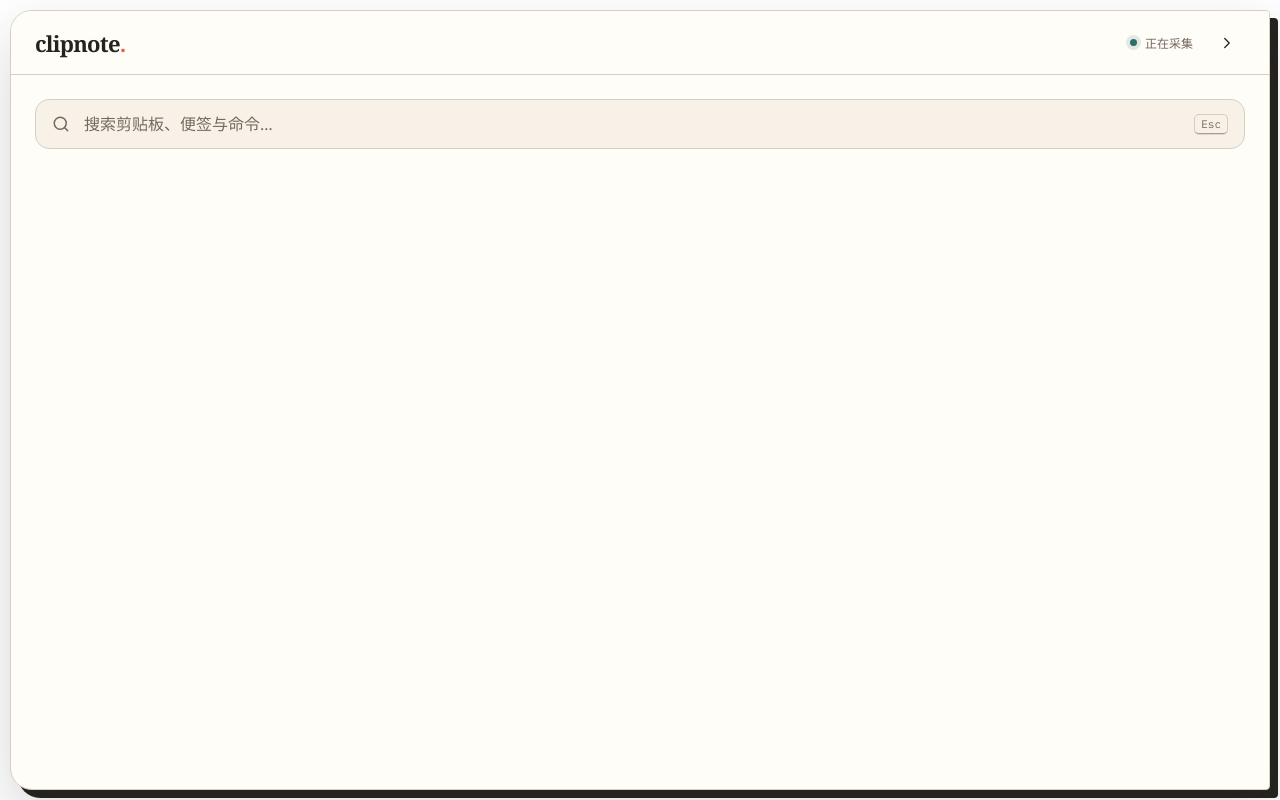
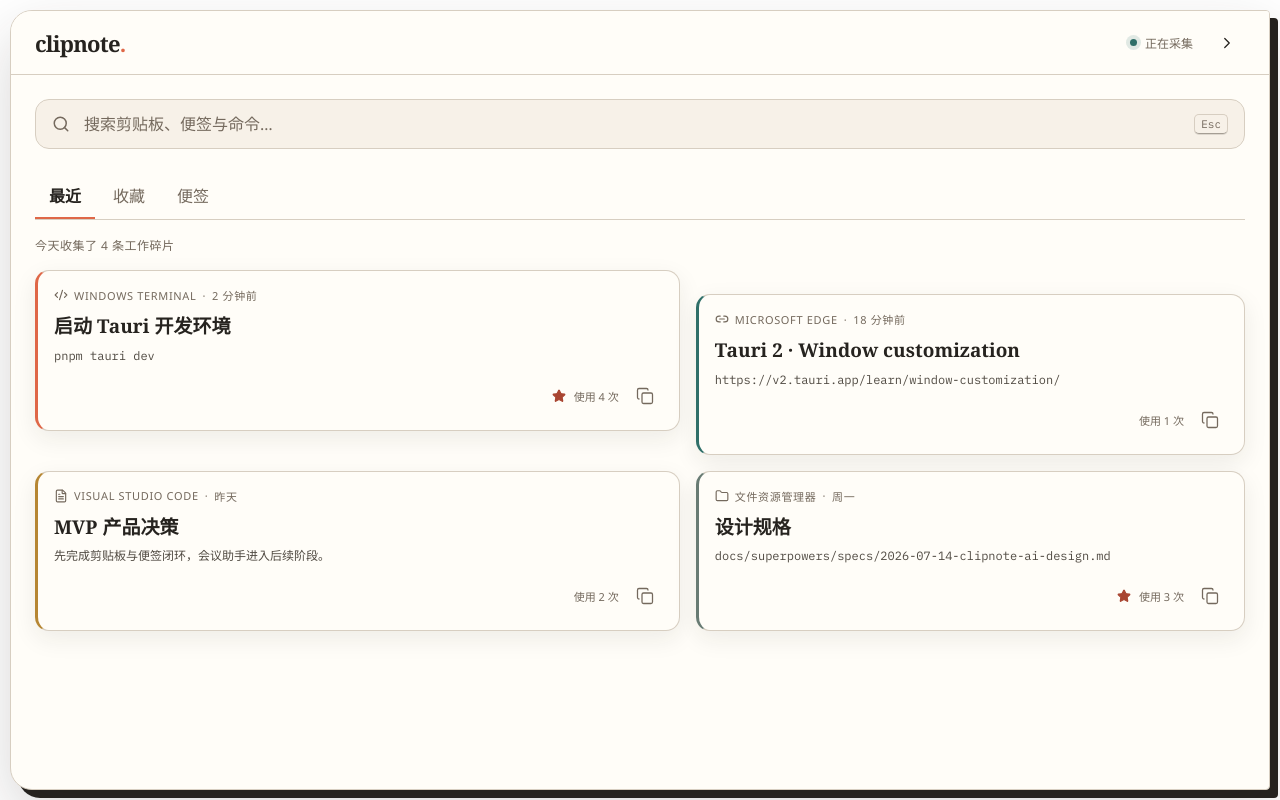
Before and after one commit to hengruiYchuan/clipnote-desktop, a React (Vite) app: page / in a window 1280 px wide. Both pictures are taken after a click on the button "打开 ClipNote 工作台". Built offline with nearby package versions, Linux system fonts and the light colour scheme.

Commit message:
feat: add interactive clipboard library preview

```diff
--- a/src/app/App.tsx
+++ b/src/app/App.tsx
@@ -1,3 +1,5 @@
+import { clipFixtures } from "./fixtures";
+import { LibraryPanel } from "../features/library/LibraryPanel";
 import { EdgeTab } from "../features/shell/EdgeTab";
 import { Workspace } from "../features/shell/Workspace";
 import { useShellStore } from "../features/shell/useShellStore";
@@ -9,7 +11,12 @@ export function App() {
     <EdgeTab />
   ) : (
     <Workspace>
-      <section aria-label="工作台内容" />
+      <LibraryPanel
+        items={clipFixtures}
+        onCopy={(item) => {
+          void navigator.clipboard?.writeText(item.preview);
+        }}
+      />
     </Workspace>
   );
 }
--- /dev/null
+++ b/src/app/fixtures.ts
@@ -0,0 +1,64 @@
+import type { ClipItem, NotePreview } from "../types/content";
+
+export const clipFixtures: ClipItem[] = [
+  {
+    id: "clip-1",
+    kind: "code",
+    source: "Windows Terminal",
+    capturedAt: "2 分钟前",
+    title: "启动 Tauri 开发环境",
+    preview: "pnpm tauri dev",
+    favorite: true,
+    useCount: 4,
+  },
+  {
+    id: "clip-2",
+    kind: "link",
+    source: "Microsoft Edge",
+    capturedAt: "18 分钟前",
+    title: "Tauri 2 · Window customization",
+    preview: "https://v2.tauri.app/learn/window-customization/",
+    favorite: false,
+    useCount: 1,
+  },
+  {
+    id: "clip-3",
+    kind: "text",
+    source: "Visual Studio Code",
+    capturedAt: "昨天",
+    title: "MVP 产品决策",
+    preview: "先完成剪贴板与便签闭环，会议助手进入后续阶段。",
+    favorite: false,
+    useCount: 2,
+  },
+  {
+    id: "clip-4",
+    kind: "path",
+    source: "文件资源管理器",
+    capturedAt: "周一",
+    title: "设计规格",
+    preview: "docs/superpowers/specs/2026-07-14-clipnote-ai-design.md",
+    favorite: true,
+    useCount: 3,
+  },
+];
+
+export const noteFixtures: NotePreview[] = [
+  {
+    id: "note-1",
+    title: "MVP 边界",
+    body: "剪贴板、便签、搜索、本地优先。",
+    tone: "sun",
+  },
+  {
+    id: "note-2",
+    title: "开发检查",
+    body: "",
+    tone: "mint",
+    checklist: [
+      { label: "Tauri 编译探针", done: true },
+      { label: "Editorial Desk 壳层", done: false },
+      { label: "真实桌面截图验收", done: false },
+    ],
+  },
+];
--- /dev/null
+++ b/src/features/library/ClipCard.tsx
@@ -0,0 +1,41 @@
+import { Code2, Copy, FileText, Folder, Link2, Star } from "lucide-react";
+import { motion } from "motion/react";
+import { IconButton } from "../../components/IconButton";
+import type { ClipItem } from "../../types/content";
+
+const kindIcon = {
+  code: Code2,
+  link: Link2,
+  text: FileText,
+  path: Folder,
+};
+
+export function ClipCard({
+  item,
+  onCopy,
+}: {
+  item: ClipItem;
+  onCopy: (item: ClipItem) => void;
+}) {
+  const KindIcon = kindIcon[item.kind];
+
+  return (
+    <motion.article className="clip-card" data-kind={item.kind} layout whileHover={{ y: -2 }}>
+      <div className="clip-card__meta">
+        <KindIcon aria-hidden="true" />
+        <span>{item.source}</span>
+        <span aria-hidden="true">·</span>
+        <time>{item.capturedAt}</time>
+      </div>
+      <h3>{item.title}</h3>
+      <pre>{item.preview}</pre>
+      <div className="clip-card__actions">
+        {item.favorite && <Star aria-label="已收藏" fill="currentColor" />}
+        <span>使用 {item.useCount} 次</span>
+        <IconButton label={`复制：${item.title}`} onClick={() => onCopy(item)}>
+          <Copy aria-hidden="true" />
+        </IconButton>
+      </div>
+    </motion.article>
+  );
+}
--- /dev/null
+++ b/src/features/library/LibraryPanel.tsx
@@ -0,0 +1,49 @@
+import type { ClipItem } from "../../types/content";
+import { useShellStore, type ShellSection } from "../shell/useShellStore";
+import { ClipCard } from "./ClipCard";
+
+const tabs: { id: ShellSection; label: string }[] = [
+  { id: "recent", label: "最近" },
+  { id: "favorites", label: "收藏" },
+  { id: "notes", label: "便签" },
+];
+
+export function LibraryPanel({
+  items,
+  onCopy,
+}: {
+  items: ClipItem[];
+  onCopy: (item: ClipItem) => void;
+}) {
+  const query = useShellStore((state) => state.query.trim().toLocaleLowerCase());
+  const section = useShellStore((state) => state.section);
+  const setSection = useShellStore((state) => state.setSection);
+  const visible = items.filter((item) => {
+    if (section === "favorites" && !item.favorite) return false;
+    const haystack = `${item.title} ${item.preview} ${item.source}`.toLocaleLowerCase();
+    return haystack.includes(query);
+  });
+
+  return (
+    <section className="library" aria-label="剪贴板资料库">
+      <nav className="library__tabs" aria-label="内容分类">
+        {tabs.map((tab) => (
+          <button
+            key={tab.id}
+            type="button"
+            aria-current={section === tab.id ? "page" : undefined}
+            onClick={() => setSection(tab.id)}
+          >
+            {tab.label}
+          </button>
+        ))}
+      </nav>
+      <p className="library__count">今天收集了 {visible.length} 条工作碎片</p>
+      <div className="library__grid">
+        {visible.map((item) => (
+          <ClipCard key={item.id} item={item} onCopy={onCopy} />
+        ))}
+      </div>
+    </section>
+  );
+}
--- a/src/styles/components.css
+++ b/src/styles/components.css
@@ -23,6 +23,122 @@
   transform: translateY(0);
 }
 
+.library {
+  display: grid;
+  align-content: start;
+  gap: var(--space-4);
+}
+
+.library__tabs {
+  display: flex;
+  align-items: center;
+  gap: var(--space-1);
+  border-bottom: 1px solid var(--rule);
+}
+
+.library__tabs button {
+  border: 0;
+  border-bottom: 2px solid transparent;
+  background: transparent;
+  padding: 10px 14px;
+  color: var(--ink-muted);
+  cursor: pointer;
+}
+
+.library__tabs button[aria-current="page"] {
+  border-color: var(--accent);
+  color: var(--ink-strong);
+  font-weight: 650;
+}
+
+.library__count {
+  margin: 0;
+  color: var(--ink-muted);
+  font-size: 12px;
+  letter-spacing: .04em;
+}
+
+.library__grid {
+  display: grid;
+  gap: var(--space-4);
+}
+
+.clip-card {
+  position: relative;
+  overflow: hidden;
+  border: 1px solid var(--rule);
+  border-left: 3px solid var(--accent);
+  border-radius: var(--radius-md);
+  background: var(--paper-sheet);
+  padding: var(--space-4);
+  box-shadow: 0 8px 24px rgb(38 35 31 / 8%);
+}
+
+.clip-card[data-kind="link"] { border-left-color: var(--focus); }
+.clip-card[data-kind="text"] { border-left-color: #b68632; }
+.clip-card[data-kind="path"] { border-left-color: #687b73; }
+
+.clip-card__meta {
+  display: flex;
+  align-items: center;
+  gap: 6px;
+  color: var(--ink-muted);
+  font-size: 11px;
+  text-transform: uppercase;
+  letter-spacing: .06em;
+}
+
+.clip-card__meta svg {
+  width: 14px;
+  height: 14px;
+}
+
+.clip-card h3 {
+  margin: var(--space-3) 0 var(--space-2);
+  font: 620 19px/1.2 var(--font-editorial);
+}
+
+.clip-card pre {
+  overflow: hidden;
+  margin: 0;
+  color: var(--ink-body);
+  font: 12px/1.65 var(--font-code);
+  white-space: pre-wrap;
+  overflow-wrap: anywhere;
+}
+
+.clip-card[data-kind="text"] pre {
+  font-family: var(--font-ui);
+}
+
+.clip-card__actions {
+  display: flex;
+  min-height: 36px;
+  align-items: center;
+  justify-content: flex-end;
+  gap: var(--space-2);
+  margin-top: var(--space-3);
+  color: var(--ink-muted);
+  font-size: 11px;
+}
+
+.clip-card__actions > svg {
+  width: 14px;
+  height: 14px;
+  color: var(--accent-deep);
+}
+
+@media (min-width: 700px) {
+  .library__grid {
+    grid-template-columns: 1.08fr .92fr;
+    align-items: start;
+  }
+
+  .clip-card:nth-child(3n + 2) {
+    margin-top: var(--space-5);
+  }
+}
+
 .icon-button > svg {
   width: 18px;
   height: 18px;
--- /dev/null
+++ b/src/types/content.ts
@@ -0,0 +1,20 @@
+export type ClipKind = "code" | "link" | "text" | "path";
+
+export type ClipItem = {
+  id: string;
+  kind: ClipKind;
+  source: string;
+  capturedAt: string;
+  title: string;
+  preview: string;
+  favorite: boolean;
+  useCount: number;
+};
+
+export type NotePreview = {
+  id: string;
+  title: string;
+  body: string;
+  tone: "sun" | "mint" | "paper";
+  checklist?: { label: string; done: boolean }[];
+};
```
Also changed, not shown: 1 other file (tests, documents, lock files or other folders).
